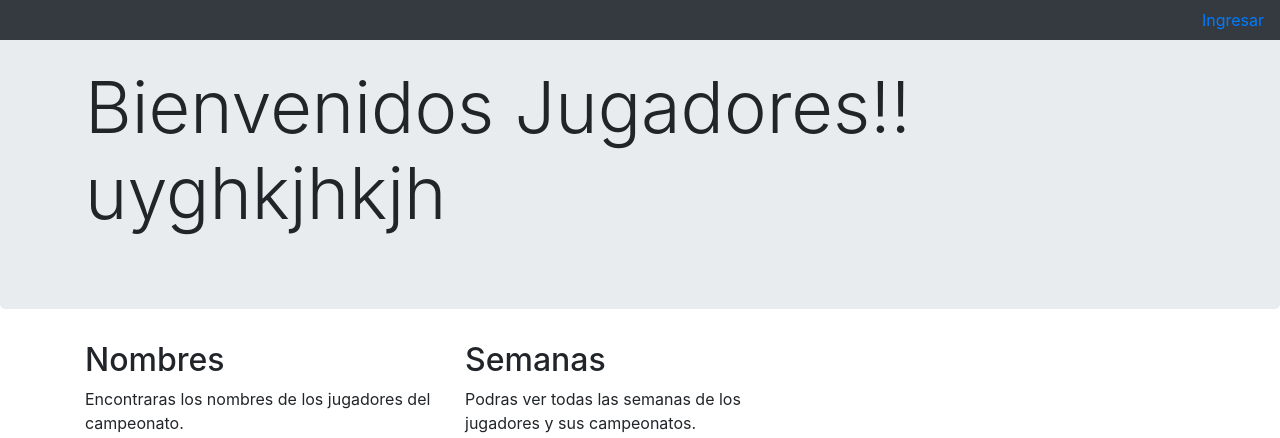
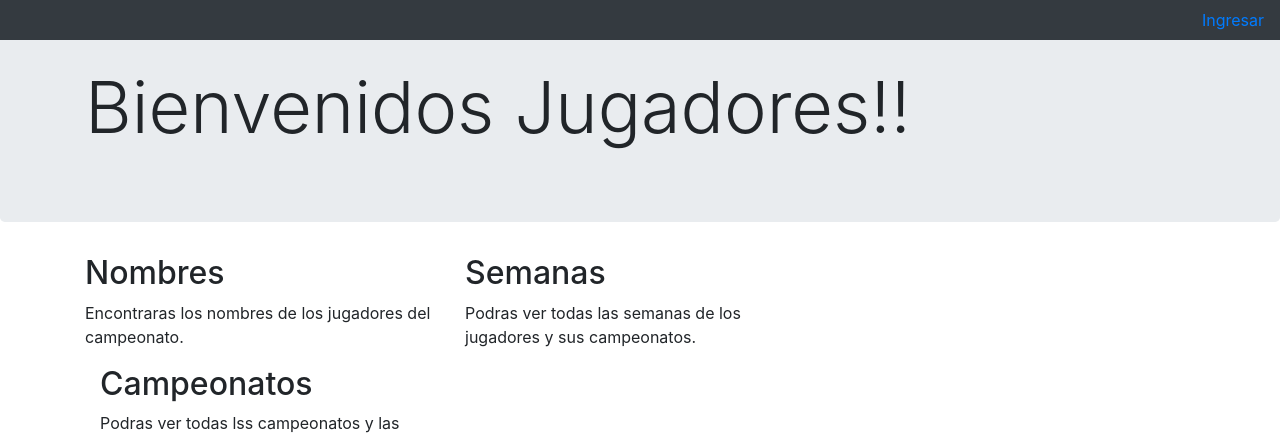
Before and after one commit to benjaxer/Campeonatos, a PHP site: page / in a window 1280 px wide. Shown: the top 438 px of the page. Run offline with PHP 8.4, Linux system fonts and the light colour scheme; a stand-in replaces the project's code that opens the database connection.

Commit message:
p commit

```diff
--- a/index.php
+++ b/index.php
@@ -47,7 +47,7 @@
   <!-- Main jumbotron for a primary marketing message or call to action -->
   <div class="jumbotron">
     <div class="container">
-      <h1 class="display-3">Bienvenidos Jugadores!! uyghkjhkjh</h1>
+      <h1 class="display-3">Bienvenidos Jugadores!!</h1>
 
     </div>
   </div>
```
